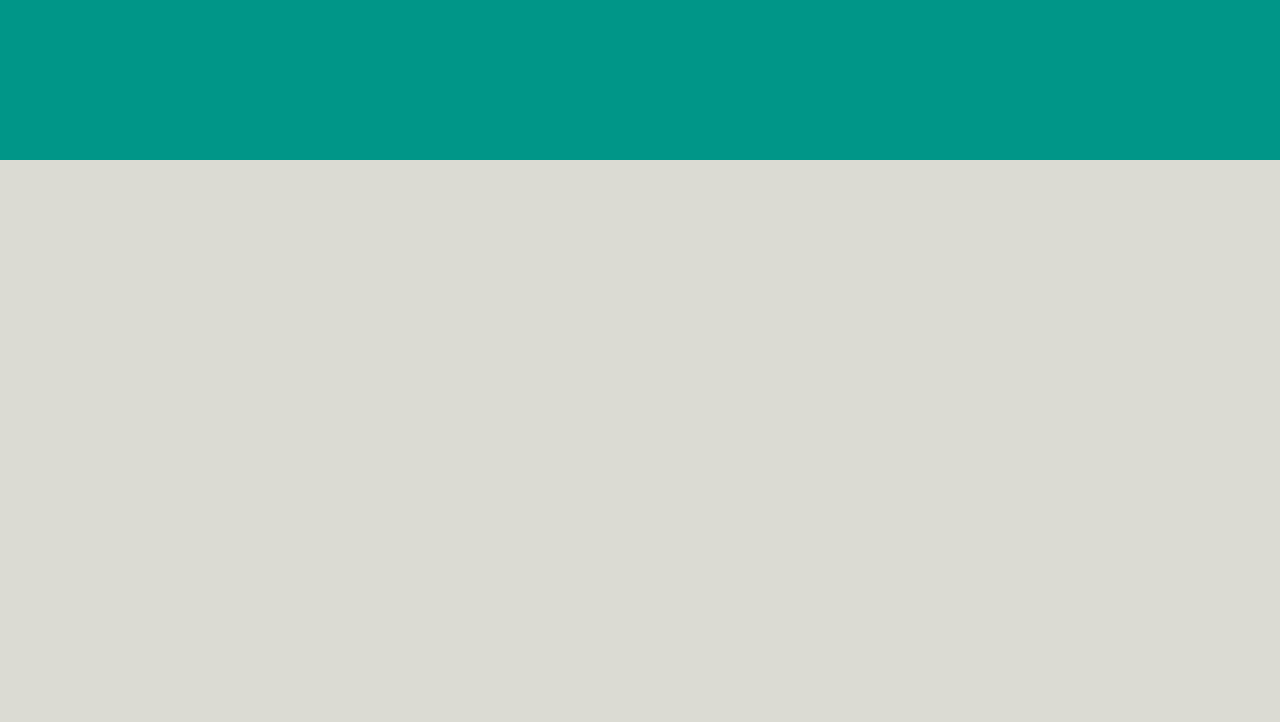
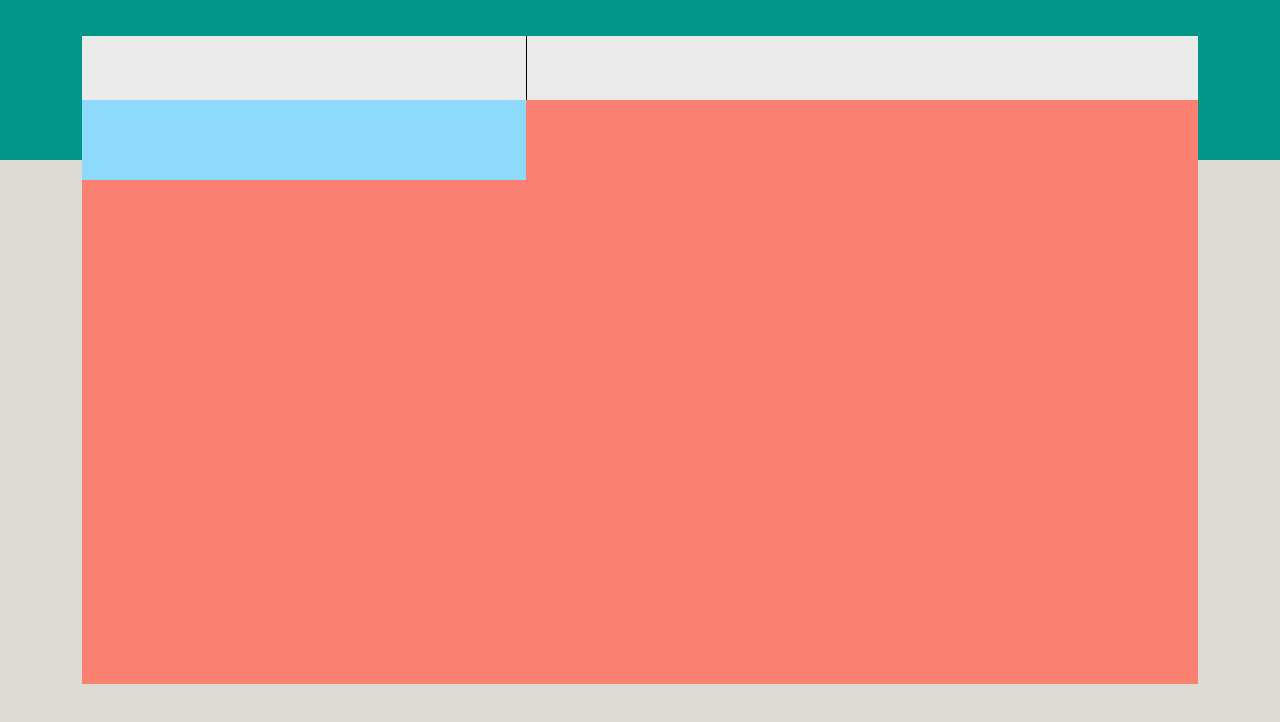
Before and after one commit to DavideFarci/vue-boolzapp, a plain HTML site: page index.html in a window 1280 px wide. Drawn offline with nearby package versions, Linux system fonts and the light colour scheme.

Commit message:
add principal windows, chat and content_chat

```diff
--- a/assets/style.css
+++ b/assets/style.css
@@ -6,3 +6,46 @@ body {
         #DBDBD3 20%
     );
 }
+
+.container {
+    height: 90%;
+    /* width: 1000px; */
+}
+
+.chat_container {
+    height: 90%;
+    width: 100%;
+    background-color: salmon;
+}
+
+.row {
+    height: 100%;
+}
+
+.chat {
+    width: 40%;
+    height: 100%;
+    padding-right: 0;
+}
+
+.chat_header {
+    height: 4rem;
+    background-color: #EAEAEA;
+}
+
+.chat .banner {
+    height: 5rem;
+    background-color: #8EDAFC;
+}
+
+.content_chat {
+    width: 60%;
+    height: 100%;
+    padding-left: 0;
+}
+
+.content_header {
+    height: 4rem;
+    background-color: #EAEAEA;
+    border-left: 1px solid black;
+}
--- a/index.html
+++ b/index.html
@@ -17,8 +17,21 @@
 </head>
 <body>
 
-    <div class="container" id="container">
+    <div class="container d-flex align-items-center justify-content-center" id="container">
+        <div class="chat_container">
+            <div class="row">
 
+                <div class="chat">
+                    <div class="chat_header"></div>
+                    <div class="banner"></div>
+                </div>
+
+                <div class="content_chat">
+                    <div class="content_header"></div>
+                </div>
+            </div>
+
+        </div>
     </div>
 
 </body>
```
